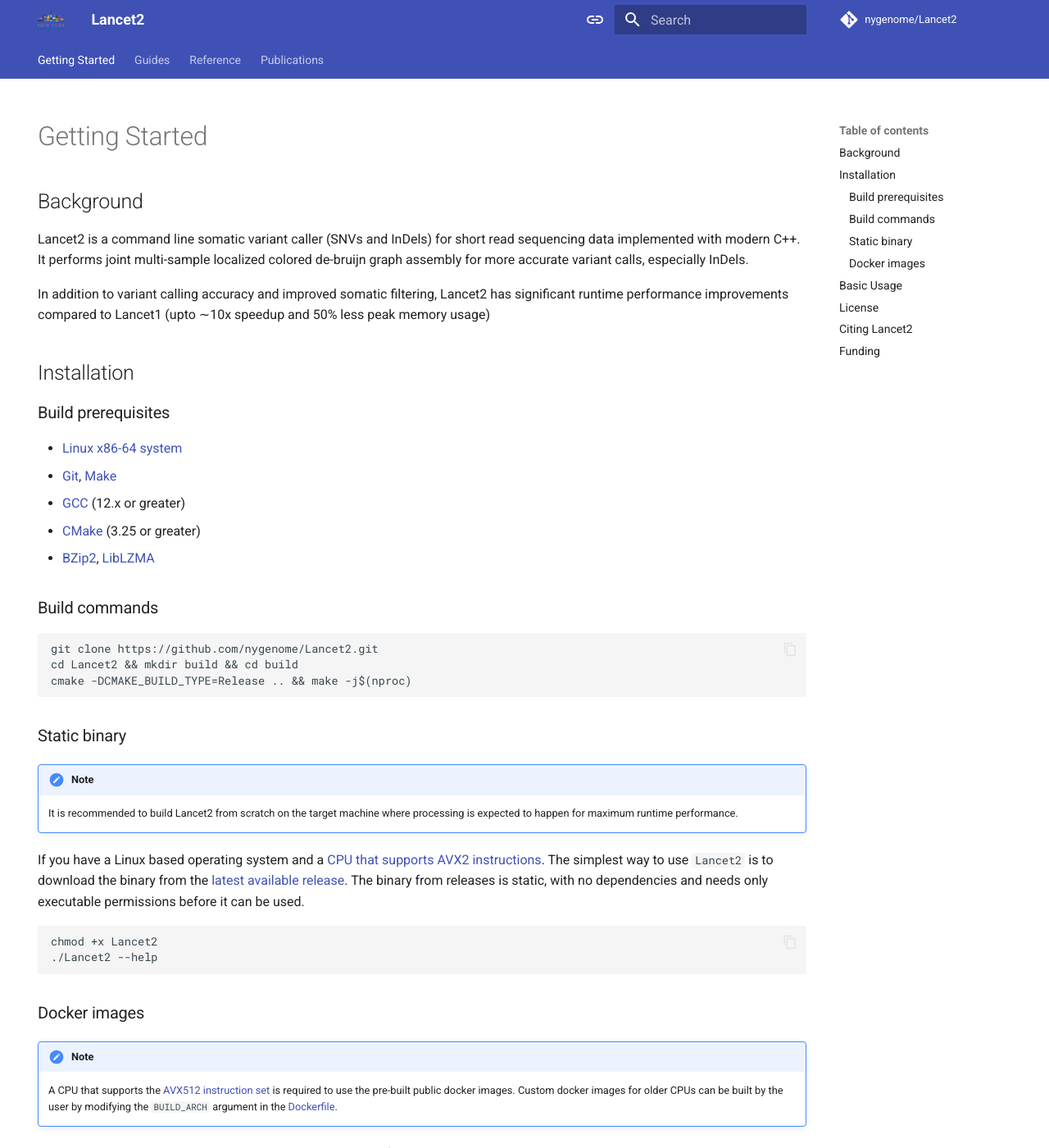
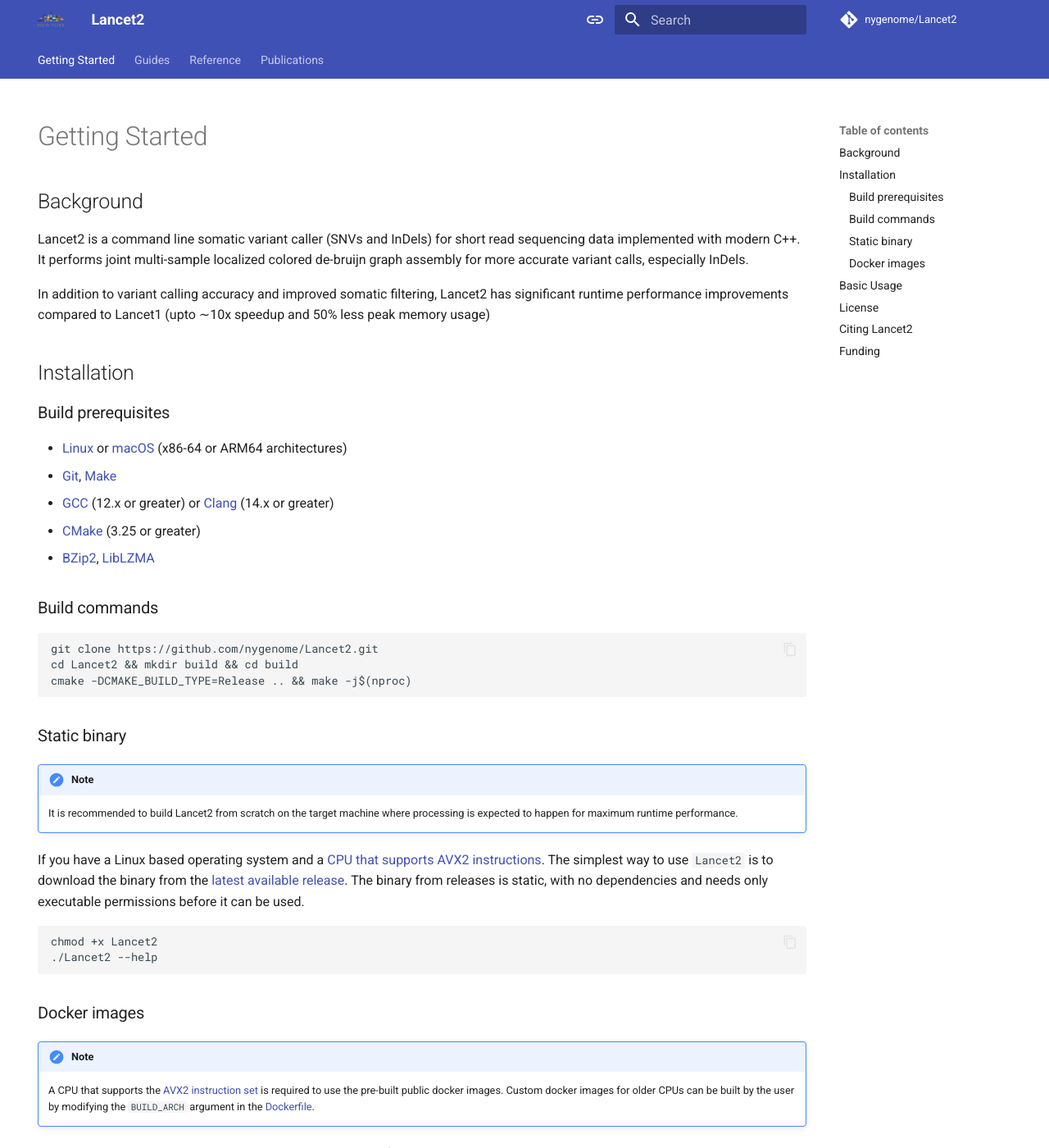
Before and after one commit to omicsnut/Lancet2, an MkDocs documentation site: the page built from docs/index.md, in a window 1280 px wide and 1400 px high. Shown: the whole window at 82% size. Built offline with MkDocs 1.6.1 and Material for MkDocs 9.7.7, drawn with Linux system fonts in a browser that asks for light colours; plug-ins that fetch from the network failed and are left out; comment, search, counter and statistics services are not loaded; the version menu is left out.

Commit message:
chore: align documentation and Dockerfile with x86-64-v3 modernizations
This commit synchronizes the project documentation and Docker build
configuration to reflect the recent CMake multi-platform and compiler
relaxations, while ensuring build dependencies are fully up to date.

Key changes:
- Update Prerequisites: Documented official support for macOS (`Darwin`),
  ARM64 architectures, and the Clang compiler (>= 14.x) across the
  `README.md` and MkDocs (`docs/index.md`) installation guidelines.
- Unify Container CPU Targets: Lowered the Docker `BUILD_ARCH` down
  from `skylake-avx512` to our new baseline `x86-64-v3`. This creates
  parity between static binaries and Docker images, ensuring that any
  AVX2-compatible node can natively execute the pre-built public
  containers.
- Upgrade Docker Dependencies: Upgraded the Dockerfile pipeline to pull
  the latest stable releases for CMake (v4.3.1) and Ninja (v1.13.1).

```diff
--- a/docs/index.md
+++ b/docs/index.md
@@ -17,9 +17,9 @@
 ## Installation
 
 ### Build prerequisites
-- [Linux](https://kernel.org/) [x86-64 system](https://en.wikipedia.org/wiki/X86-64)
+- [Linux](https://kernel.org/) or [macOS](https://www.apple.com/macos/) (x86-64 or ARM64 architectures)
 - [Git](https://command-not-found.com/git), [Make](https://command-not-found.com/make)
-- [GCC](https://gcc.gnu.org) (12.x or greater)
+- [GCC](https://gcc.gnu.org) (12.x or greater) or [Clang](https://clang.llvm.org) (14.x or greater)
 - [CMake](https://cmake.org/download) (3.25 or greater)
 - [BZip2](https://sourceware.org/bzip2/), [LibLZMA](https://tukaani.org/xz/)
 
@@ -50,7 +50,7 @@
 
 !!! note "Note"
 
-    A CPU that supports the [AVX512 instruction set](https://en.wikipedia.org/wiki/AVX-512) is required
+    A CPU that supports the [AVX2 instruction set](https://en.wikipedia.org/wiki/Advanced_Vector_Extensions#CPUs_with_AVX2) is required
     to use the pre-built public docker images. Custom docker images for older CPUs can be built by the user by
     modifying the `BUILD_ARCH` argument in the [Dockerfile](https://github.com/nygenome/Lancet2/blob/main/Dockerfile).
 
```
Also changed, not shown: README.md (+2 -2 lines), 1 other file.
